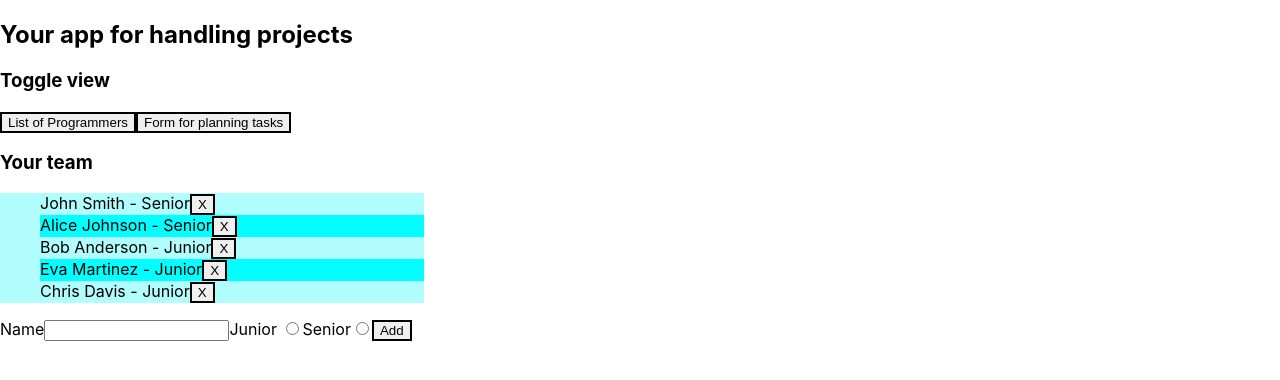
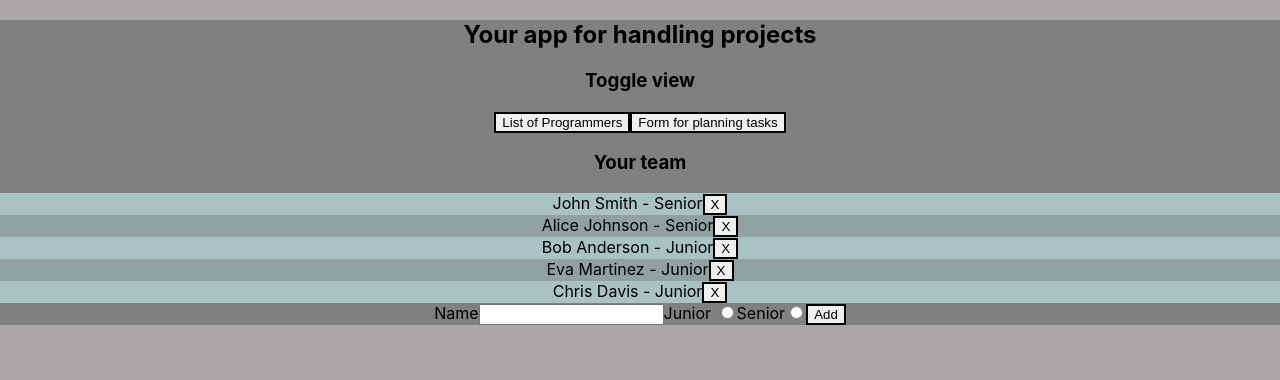
Before and after one commit to JanChmelik/ReactProgrammers, a React (Create React App) app: page / in a window 1280 px wide. Both pictures are taken after a click on the button "List of Programmers". Shown: the top 380 px of the page. Built offline with nearby package versions, Linux system fonts and the light colour scheme.

Commit message:
validation corrected for toggle to triger correctly

```diff
--- a/src/App.css
+++ b/src/App.css
@@ -1,7 +1,10 @@
-/* .App {
+.App {
   text-align: center;
+  background-color: gray;
+  padding: auto;
+  margin: auto;
 }
-
+/*
 .App-logo {
   height: 40vmin;
   pointer-events: none;
--- a/src/App.jsx
+++ b/src/App.jsx
@@ -13,7 +13,7 @@ function App() {
   //#region PageViewToggler
   const [activeView, setActiveView] = useState(0);
   function handleToggle(e) {
-    // calcpower();
+    calcPower();
     switch (e.target.name) {
       case "list": {
         setActiveView(1);
@@ -29,6 +29,7 @@ function App() {
       }
     }
   }
+
   //#endregion PageViewToggler
   //
   //#region List
@@ -39,7 +40,7 @@ function App() {
         ? Math.max(...coderList.map((coder) => coder.id)) + 1
         : 1,
     name: "",
-    sizing: "",
+    position: "",
   });
   const handlecoderDelete = (idToDelete) => {
     setcoderList(coderList.filter((coder) => coder.id !== idToDelete));
@@ -68,45 +69,59 @@ function App() {
   //#endregion AddForm
   //
   //#region ProjectView
-  const [wokrCalculated, setWorkCalculated] = useState(0);
+  const [workCalculated, setWorkCalculated] = useState(0);
   const [projectDesign, setProjectDesign] = useState({
     length: "",
     days: "",
   });
   //#region claculating ManPower
+  // calculated on every viewToggle
   const [manPower, setmanPower] = useState(0);
   function calcPower() {
     let power = 0;
     for (let i = 0; i < coderList.length; i++) {
       const element = coderList[i];
       if (element.position === "Junior") {
-        power += 10;
+        power += 100;
       } else if (element.position === "Senior") {
-        power += 20;
+        power += 200;
       } else {
         power += 0;
       }
     }
     setmanPower(power);
+    validation(workCalculated, power);
   }
   //#endregion claculating ManPower
   //
   const calcProject = (e) => {
-    let temp = { ...projectDesign, [e.target.id]: e.target.value };
+    let temp = { ...projectDesign, [e.target.name]: e.target.value };
+    console.log(`${temp.days}`);
     setProjectDesign(temp);
-    let work = parseInt(projectDesign.length) / parseInt(projectDesign.days);
+    let work;
+    if (temp.days && temp.length) {
+      work = parseInt(temp.length) / parseInt(temp.days);
+    } else if (temp.length && !temp.days) {
+      work = parseInt(temp.length);
+    } else {
+      work = 0;
+    }
+    console.log(work);
     setWorkCalculated(work);
-    validation(wokrCalculated, manPower);
+    validation(work, manPower);
   };
   //
   //#region Validation
-  const [validationResult, setValidationResult] = useState(false);
+  const [validationResult, setValidationResult] = useState(true);
   function validation(work, power) {
-    if (work != NaN && work != 0) {
-      setValidationResult(work >= power ? true : false);
-    } else {
-      setValidationResult(false);
-    }
+    console.log(work);
+    console.log(power);
+    setValidationResult(work === NaN ? true : work <= power ? true : false);
+    // if (work !== NaN) {
+    //   setValidationResult(work <= power ? true : false);
+    // } else {
+    //   setValidationResult(true);
+    // }
   }
   //#endregion Validation
   //
@@ -117,9 +132,10 @@ function App() {
       length: "",
       days: "",
     };
+
     setProjectDesign(tempProject);
     setWorkCalculated(0);
-    validation(wokrCalculated, manPower);
+    validation(workCalculated, manPower);
   };
   //#endregion Reset ProjectView
   //
--- a/src/Components/List/List.css
+++ b/src/Components/List/List.css
@@ -1,19 +1,19 @@
-ul {
-  width: 30%;
+.ul {
+  width: auto;
   display: flex;
   flex-direction: column;
   align-items: center;
   justify-items: center;
-  background-color: rgb(177, 252, 252);
+  background-color: rgba(184, 217, 217, 0.501);
   list-style: none;
 }
-li {
+.li {
   width: 100%;
   margin: auto;
 }
-li:nth-child(even) {
-  background-color: aqua;
+.li:nth-child(even) {
+  background-color: rgba(138, 156, 156, 0.688);
 }
-li:nth-child(odd) {
-  background-color: rgb(177, 252, 252);
+.li:nth-child(odd) {
+  background-color: rgba(184, 217, 217, 0.501);
 }
--- a/src/Components/List/List.jsx
+++ b/src/Components/List/List.jsx
@@ -6,14 +6,14 @@ const List = ({ inList, handleDelete }) => {
     return handleDelete(e);
   };
   return (
-    <ul>
+    <div className="ul">
       {inList.map((coder) => (
-        <li key={coder.id}>
+        <div className="li" key={coder.id}>
           {coder.name} - {coder.position}
           <button onClick={() => onClickDelete(coder.id)}>X</button>
-        </li>
+        </div>
       ))}
-    </ul>
+    </div>
   );
 };
 
--- a/src/Components/ProjectView/ProjectForm.jsx
+++ b/src/Components/ProjectView/ProjectForm.jsx
@@ -12,7 +12,7 @@ function ProjectForm({ validation, inModel, handleChange, handleResetClick }) {
             type="number"
             min={0}
             placeholder="0"
-            name="sizing"
+            name="length"
             value={inModel.length}
             onChange={handleChange}
             id="linesOfCode"
@@ -23,8 +23,8 @@ function ProjectForm({ validation, inModel, handleChange, handleResetClick }) {
           <input
             type="number"
             min={1}
-            placeholder="1"
-            name="sizing"
+            // placeholder="1"
+            name="days"
             value={inModel.days}
             onChange={handleChange}
             id="timeLimit"
@@ -33,6 +33,7 @@ function ProjectForm({ validation, inModel, handleChange, handleResetClick }) {
         <button
           type="button"
           className={validation ? "green" : "red"}
+          disabled={!validation}
           onClick={handleResetClick}>
           Do it
         </button>
--- a/src/index.css
+++ b/src/index.css
@@ -1,13 +1,14 @@
 body {
   margin: 0;
-  font-family: -apple-system, BlinkMacSystemFont, 'Segoe UI', 'Roboto', 'Oxygen',
-    'Ubuntu', 'Cantarell', 'Fira Sans', 'Droid Sans', 'Helvetica Neue',
+  font-family: -apple-system, BlinkMacSystemFont, "Segoe UI", "Roboto", "Oxygen",
+    "Ubuntu", "Cantarell", "Fira Sans", "Droid Sans", "Helvetica Neue",
     sans-serif;
   -webkit-font-smoothing: antialiased;
   -moz-osx-font-smoothing: grayscale;
+  background-color: rgba(105, 96, 96, 0.54);
 }
 
 code {
-  font-family: source-code-pro, Menlo, Monaco, Consolas, 'Courier New',
+  font-family: source-code-pro, Menlo, Monaco, Consolas, "Courier New",
     monospace;
 }
```
